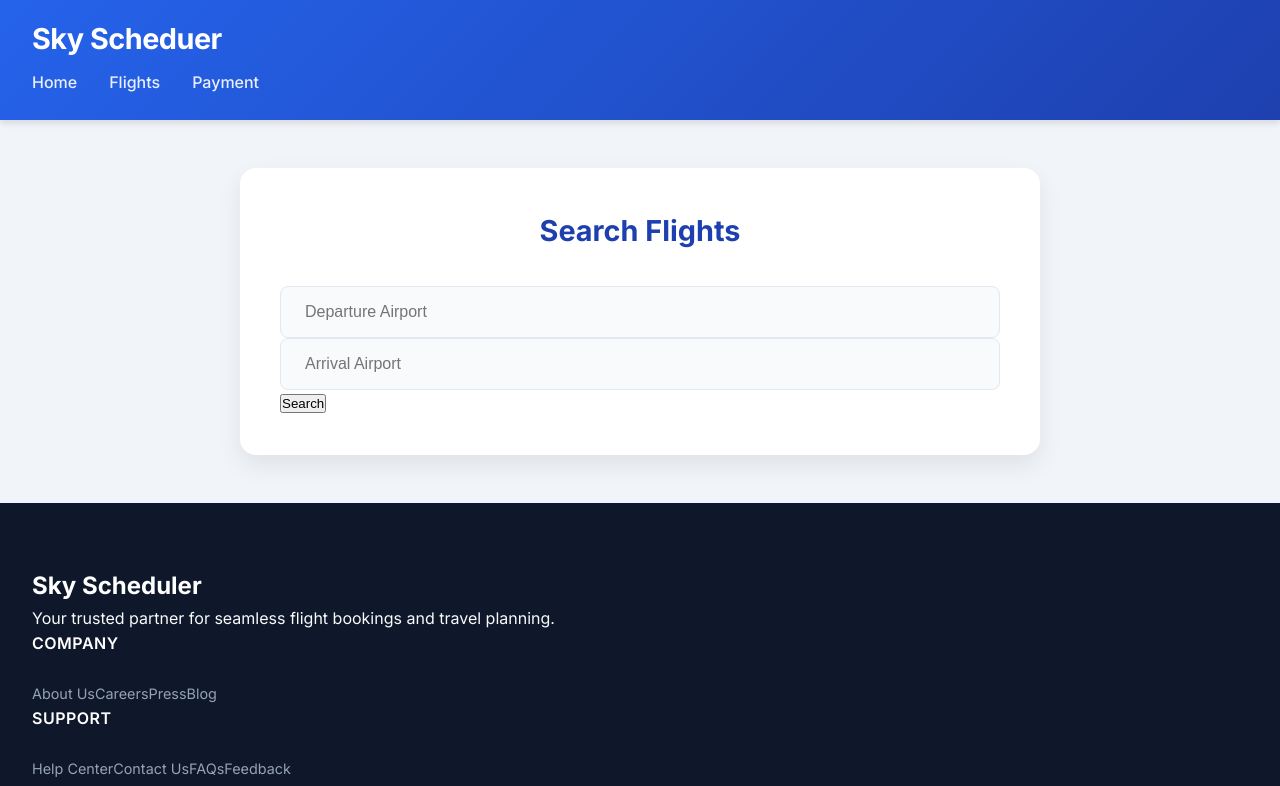
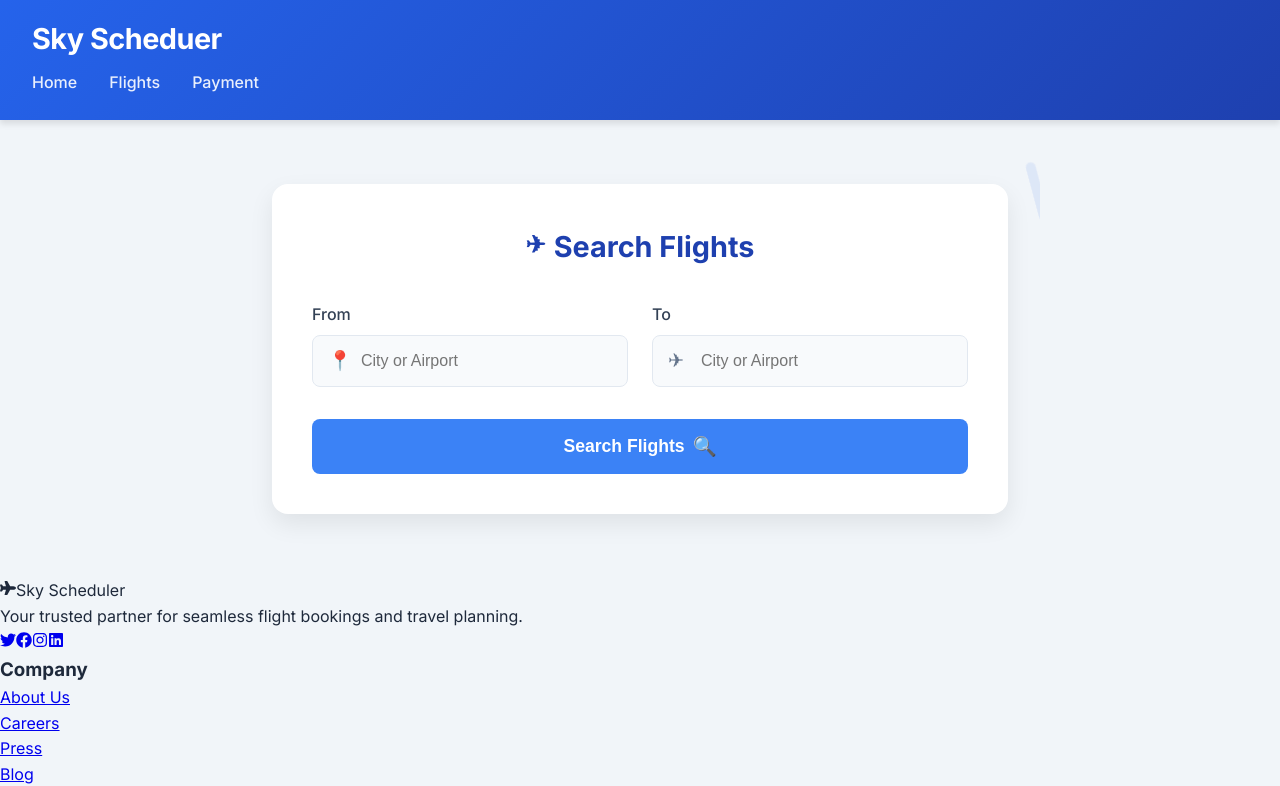
Before and after one commit to bhargav-vyas/Sky-Scheduler-Frontend, a React (Create React App) app: page / in a window 1280 px wide. Shown: the top 786 px of the page. Built offline with nearby package versions, Linux system fonts and the light colour scheme.

Commit message:
in this  im going to put  the css

```diff
--- a/src/Component/FlightSearch.css
+++ b/src/Component/FlightSearch.css
@@ -1,57 +1,157 @@
 /* FlightSearch.css */
-.flight-search {
+.flight-search-container {
     max-width: 800px;
-  margin: 3rem auto;
-  padding: 2.5rem;
-  background: white;
-  border-radius: 16px;
-  box-shadow: 0 10px 25px rgba(0, 0, 0, 0.08);
+    margin: 2rem auto;
+    padding: 2rem;
+    position: relative;
+    overflow: hidden;
     font-family: 'Inter', sans-serif;
 }
 
-.flight-search h2 {
+.flight-icon-animation {
+    position: absolute;
+    top: -50px;
+    right: -50px;
+    opacity: 0.1;
+    z-index: 0;
+    transform: scale(2) rotate(30deg);
+}
+
+.flight-icon {
+    position: relative;
+    width: 60px;
+    height: 60px;
+    animation: float 3s ease-in-out infinite;
+}
+
+.flight-icon::before,
+.flight-icon::after {
+    content: '';
+    position: absolute;
+}
+
+.flight-icon::before {
+    width: 50px;
+    height: 10px;
+    background: #3b82f6;
+    border-radius: 5px;
+    top: 25px;
+    left: 5px;
+}
+
+.flight-icon::after {
+    width: 30px;
+    height: 5px;
+    background: #2563eb;
+    transform: rotate(45deg);
+    top: 15px;
+    left: 15px;
+    border-radius: 3px;
+    box-shadow: 25px 25px 0 #2563eb;
+}
+
+.flight-trail {
+    position: absolute;
+    width: 100px;
+    height: 2px;
+    background: linear-gradient(90deg, rgba(59,130,246,0.8), transparent);
+    top: 32px;
+    left: -100px;
+    animation: trail 1.5s linear infinite;
+}
+
+@keyframes float {
+    0%, 100% { transform: translateY(0); }
+    50% { transform: translateY(-10px); }
+}
+
+@keyframes trail {
+    from { transform: translateX(0); }
+    to { transform: translateX(200px); opacity: 0; }
+}
+
+.flight-search-form {
+    background: white;
+    padding: 2.5rem;
+    border-radius: 16px;
+    box-shadow: 0 10px 25px rgba(0, 0, 0, 0.08);
+    position: relative;
+    z-index: 1;
+    animation: fadeInUp 0.8s ease-out;
+}
+
+@keyframes fadeInUp {
+    from { opacity: 0; transform: translateY(20px); }
+    to { opacity: 1; transform: translateY(0); }
+}
+
+.search-title {
     color: #1e40af;
     text-align: center;
     margin-bottom: 2rem;
     font-size: 1.8rem;
     font-weight: 700;
+    display: flex;
+    align-items: center;
+    justify-content: center;
+    gap: 0.5rem;
 }
 
-.search-inputs {
+.flight-icon-small {
+    font-size: 1.5rem;
+    animation: bounce 2s infinite;
+}
+
+@keyframes bounce {
+    0%, 100% { transform: translateY(0); }
+    50% { transform: translateY(-5px); }
+}
+
+.input-group {
     display: grid;
     grid-template-columns: 1fr 1fr;
     gap: 1.5rem;
     margin-bottom: 2rem;
 }
 
-.search-field {
+.input-field {
     position: relative;
 }
 
-.search-field label {
+.input-field label {
     display: block;
     margin-bottom: 0.5rem;
     font-weight: 500;
     color: #334155;
+    animation: fadeIn 0.5s ease-out;
 }
 
-.flight-search input {
+.search-input {
     width: 100%;
-  padding: 1rem 1.5rem;
+    padding: 1rem 1.5rem 1rem 3rem;
     border: 1px solid #e2e8f0;
     border-radius: 8px;
     font-size: 1rem;
     transition: all 0.3s ease;
     background-color: #f8fafc;
+    animation: fadeIn 0.6s ease-out;
 }
 
-.flight-search input:focus {
+.search-input:focus {
     border-color: #3b82f6;
     box-shadow: 0 0 0 3px rgba(59, 130, 246, 0.2);
     outline: none;
 }
 
-.search-btn {
+.input-icon {
+    position: absolute;
+    left: 1rem;
+    top: 2.7rem;
+    font-size: 1.2rem;
+    color: #64748b;
+}
+
+.search-button {
     width: 100%;
     padding: 1rem;
     background: #3b82f6;
@@ -62,23 +162,40 @@
     font-weight: 600;
     cursor: pointer;
     transition: all 0.3s ease;
-  text-transform: uppercase;
-  letter-spacing: 0.5px;
+    display: flex;
+    align-items: center;
+    justify-content: center;
+    gap: 0.5rem;
+    animation: fadeIn 0.7s ease-out;
 }
 
-.search-btn:hover {
+.search-button:hover {
     background: #2563eb;
     transform: translateY(-2px);
     box-shadow: 0 4px 6px rgba(0, 0, 0, 0.1);
 }
 
+.button-icon {
+    font-size: 1.2rem;
+    animation: pulse 1.5s infinite;
+}
+
+@keyframes pulse {
+    0% { transform: scale(1); }
+    50% { transform: scale(1.2); }
+    100% { transform: scale(1); }
+}
+
 @media (max-width: 768px) {
-  .search-inputs {
+    .input-group {
         grid-template-columns: 1fr;
     }
 
-  .flight-search {
+    .flight-search-form {
         padding: 1.5rem;
-    margin: 1.5rem;
+    }
+
+    .flight-icon-animation {
+        display: none;
     }
 }
--- a/src/Component/FlightSearch.js
+++ b/src/Component/FlightSearch.js
@@ -1,22 +1,67 @@
-import React from  "react";
+import React from "react";
 import "./FlightSearch.css";
-const FlightSearch = () =>{
 
-    const[departure, setDeparture] = React.useState("");
-    const[arrival, setArrival] = React.useState("");
-    const handleSearch = () => {
-        console.log ('Search for flights:',"departure","arrival");
+const FlightSearch = () => {
+    const [departure, setDeparture] = React.useState("");
+    const [arrival, setArrival] = React.useState("");
+
+    const handleSearch = (e) => {
+        e.preventDefault();
+        console.log('Search for flights:', departure, arrival);
     };
-    return(
-        <div className="flight-search">
-            <h2> Search Flights</h2>
-            <input type="text" placeholder="Departure Airport" value={departure} onChange={(e) => setDeparture(e.target.value)}></input>
-            <input type="text" placeholder="Arrival Airport" value={arrival} onChange={(e) => setArrival(e.target.value)}></input>
 
-            <button onClick={handleSearch}>Search</button>
+    return (
+        <div className="flight-search-container">
+            {/* Animated Flight Icon */}
+            <div className="flight-icon-animation">
+                <div className="flight-icon">
+                    <div className="flight-trail"></div>
+                </div>
+            </div>
+
+            <form className="flight-search-form" onSubmit={handleSearch}>
+                <h2 className="search-title">
+                    <span className="flight-icon-small">✈</span>
+                    Search Flights
+                </h2>
+
+                <div className="input-group">
+                    <div className="input-field">
+                        <label htmlFor="departure">From</label>
+                        <input
+                            type="text"
+                            id="departure"
+                            placeholder="City or Airport"
+                            value={departure}
+                            onChange={(e) => setDeparture(e.target.value)}
+                            required
+                            className="search-input"
+                        />
+                        <span className="input-icon">📍</span>
+                    </div>
+
+                    <div className="input-field">
+                        <label htmlFor="arrival">To</label>
+                        <input
+                            type="text"
+                            id="arrival"
+                            placeholder="City or Airport"
+                            value={arrival}
+                            onChange={(e) => setArrival(e.target.value)}
+                            required
+                            className="search-input"
+                        />
+                        <span className="input-icon">✈</span>
+                    </div>
+                </div>
+
+                <button type="submit" className="search-button">
+                    Search Flights
+                    <span className="button-icon">🔍</span>
+                </button>
+            </form>
         </div>
     );
+};
 
-
-};
 export default FlightSearch;
--- a/src/Component/Footer.js
+++ b/src/Component/Footer.js
@@ -1,34 +1,67 @@
 import React from 'react';
 import './footer.css';
+import { FaPlane, FaTwitter, FaFacebook, FaInstagram, FaLinkedin } from 'react-icons/fa';
+
 const Footer = () => {
     return (
         <footer className="footer">
+            <div className="footer-wave"></div>
+
             <div className="footer-content">
+                {/* Brand Column */}
                 <div className="footer-column">
-                    <div className="footer-logo">Sky Scheduler</div>
-                    <p>Your trusted partner for seamless flight bookings and travel planning.</p>
+                    <div className="footer-logo">
+                        <FaPlane className="footer-logo-icon" />
+                        <span>Sky Scheduler</span>
+                    </div>
+                    <p className="footer-description">
+                        Your trusted partner for seamless flight bookings and travel planning.
+                    </p>
+
+                    <div className="footer-social">
+                        <a href="#" aria-label="Twitter"><FaTwitter /></a>
+                        <a href="#" aria-label="Facebook"><FaFacebook /></a>
+                        <a href="#" aria-label="Instagram"><FaInstagram /></a>
+                        <a href="#" aria-label="LinkedIn"><FaLinkedin /></a>
+                    </div>
+                </div>
+
+                {/* Links Columns */}
+                <div className="footer-links">
+                    <h3>Company</h3>
+                    <ul>
+                        <li><a href="/about">About Us</a></li>
+                        <li><a href="/careers">Careers</a></li>
+                        <li><a href="/press">Press</a></li>
+                        <li><a href="/blog">Blog</a></li>
+                    </ul>
                 </div>
 
                 <div className="footer-links">
-                    <h3>Company</h3>
-                    <a href="/about">About Us</a>
-                    <a href="/careers">Careers</a>
-                    <a href="/press">Press</a>
-                    <a href="/blog">Blog</a>
+                    <h3>Support</h3>
+                    <ul>
+                        <li><a href="/help">Help Center</a></li>
+                        <li><a href="/contact">Contact Us</a></li>
+                        <li><a href="/faq">FAQs</a></li>
+                        <li><a href="/feedback">Feedback</a></li>
+                    </ul>
                 </div>
-                <div className="footer-links">
-                    <h3>Support</h3>
-                    <a href="/help">Help Center</a>
-                    <a href="/contact">Contact Us</a>
-                    <a href="/faq">FAQs</a>
-                    <a href="/feedback">Feedback</a>
-                </div>
+
                 <div className="footer-links">
                     <h3>Legal</h3>
-                    <a href="/terms">Terms of Service</a>
-                    <a href="/privacy">Privacy Policy</a>
-                    <a href="/cookies">Cookie Policy</a>
-                    <a href="/security">Security</a>
+                    <ul>
+                        <li><a href="/terms">Terms of Service</a></li>
+                        <li><a href="/privacy">Privacy Policy</a></li>
+                        <li><a href="/cookies">Cookie Policy</a></li>
+                        <li><a href="/security">Security</a></li>
+                    </ul>
+                </div>
+            </div>
+
+            <div className="footer-bottom">
+                <p>&copy; {new Date().getFullYear()} Sky Scheduler. All rights reserved.</p>
+                <div className="footer-credit">
+                    <span>Made with ✈️ by your travel team</span>
                 </div>
             </div>
         </footer>
--- a/src/Component/Header.js
+++ b/src/Component/Header.js
@@ -1,5 +1,6 @@
 import React from "react";
 import "./Header.css";
+import logo from "./flight-logo.png";
 const Header = () =>{
 
     return(
--- a/src/Component/footer.css
+++ b/src/Component/footer.css
@@ -1,79 +1,67 @@
-/* footer.css */
-.footer {
-  background: #0f172a;
-  color: #f8fafc;
-  padding: 4rem 2rem;
-  font-family: 'Inter', sans-serif;
-  margin-top: auto;
+/* FlightIcon.css */
+.flight-icon {
+  position: relative;
+  width: 60px;
+  height: 60px;
+  margin: 20px auto;
+  animation: float 3s ease-in-out infinite;
 }
 
-.footer-container {
-  max-width: 1200px;
-  margin: 0 auto;
-  display: grid;
-  grid-template-columns: repeat(auto-fit, minmax(200px, 1fr));
-  gap: 3rem;
+.flight-icon::before,
+.flight-icon::after {
+  content: '';
+  position: absolute;
 }
 
-.footer-brand {
-  display: flex;
-  flex-direction: column;
-  gap: 1rem;
+/* Airplane body */
+.flight-icon::before {
+  width: 50px;
+  height: 10px;
+  background: #3b82f6;
+  border-radius: 5px;
+  top: 25px;
+  left: 5px;
 }
 
-.footer-logo {
-  font-size: 1.5rem;
-  font-weight: 700;
-  color: white;
+/* Airplane wings */
+.flight-icon::after {
+  width: 30px;
+  height: 5px;
+  background: #2563eb;
+  transform: rotate(45deg);
+  top: 15px;
+  left: 15px;
+  border-radius: 3px;
+  box-shadow: 25px 25px 0 #2563eb; /* Creates both wings */
 }
 
-.footer-description {
-  color: #94a3b8;
-  line-height: 1.6;
-  font-size: 0.9rem;
+/* Animation for floating effect */
+@keyframes float {
+  0%, 100% {
+    transform: translateY(0);
+  }
+  50% {
+    transform: translateY(-10px);
+  }
 }
 
-.footer-links h3 {
-  color: white;
-  font-size: 1rem;
-  font-weight: 600;
-  margin-bottom: 1.5rem;
-  text-transform: uppercase;
-  letter-spacing: 0.5px;
+/* Jet trail animation */
+.flight-trail {
+  position: absolute;
+  width: 100px;
+  height: 2px;
+  background: linear-gradient(90deg, rgba(59,130,246,0.8), transparent);
+  top: 32px;
+  left: -100px;
+  animation: trail 1.5s linear infinite;
 }
 
-.footer-links ul {
-  list-style: none;
-  padding: 0;
-  margin: 0;
-  display: flex;
-  flex-direction: column;
-  gap: 0.8rem;
-}
-
-.footer-links a {
-  color: #94a3b8;
-  text-decoration: none;
-  transition: color 0.2s ease;
-  font-size: 0.9rem;
-}
-
-.footer-links a:hover {
-  color: white;
-}
-
-.footer-bottom {
-  margin-top: 4rem;
-  padding-top: 2rem;
-  border-top: 1px solid rgba(255, 255, 255, 0.1);
-  text-align: center;
-  color: #64748b;
-  font-size: 0.8rem;
-}
-
-@media (max-width: 768px) {
-  .footer-container {
-    grid-template-columns: 1fr;
-    gap: 2rem;
+@keyframes trail {
+  from {
+    transform: translateX(0);
+  }
+  to {
+    transform: translateX(200px);
+    opacity: 0;
   }
 }
```
Also changed, not shown: src/Component/Header.css (+30 -15 lines), src/Component/PaymentForm.css (+35 -1 lines). Lines whose indentation alone changed are shown as unchanged.
